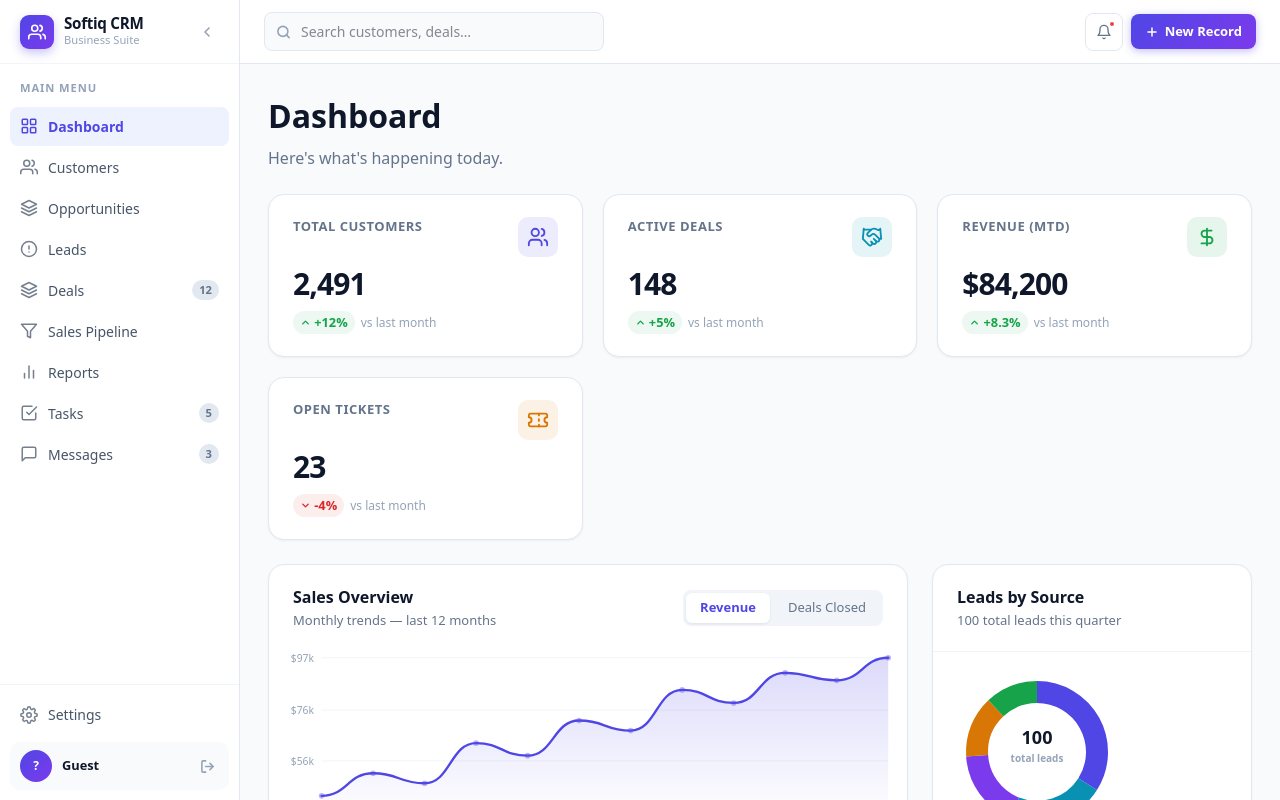
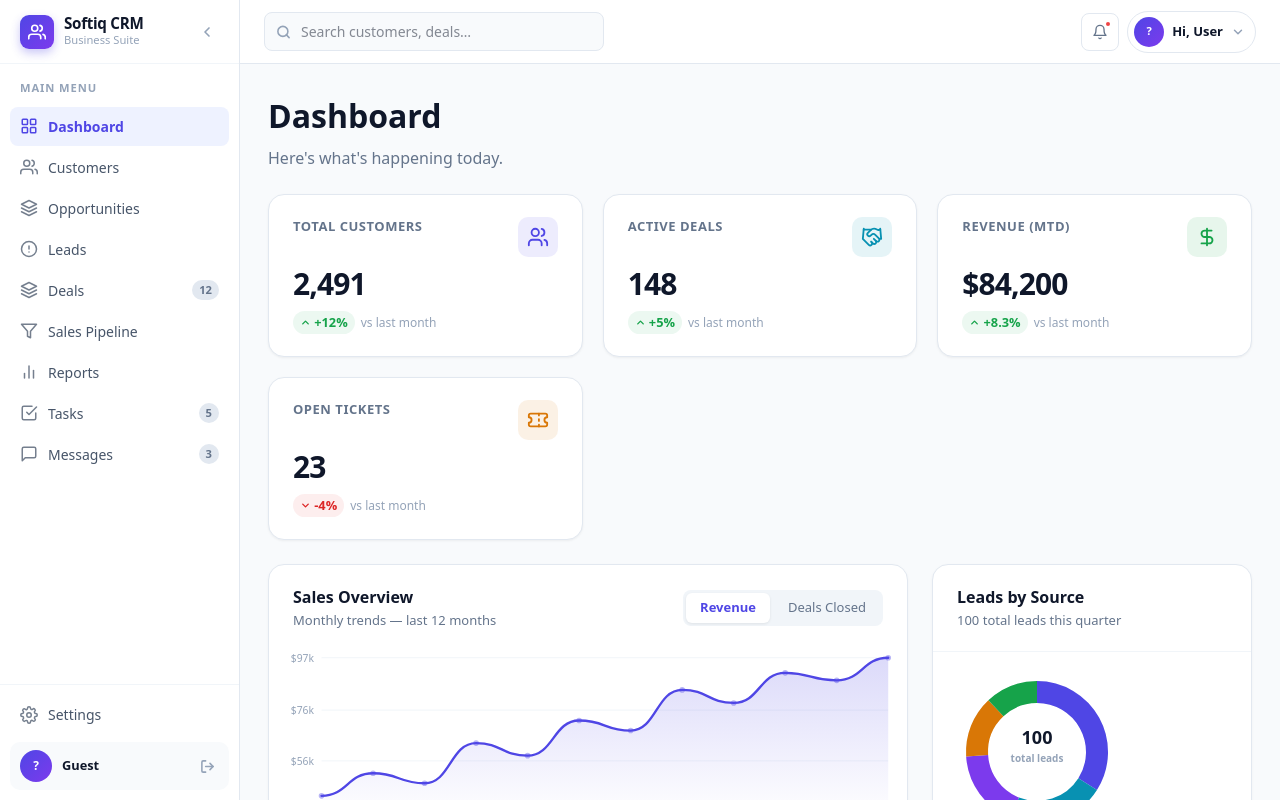
Before and after one commit to UnzaShaikh/Softiq-CRM-System, a Next.js app in the folder frontend/: page /dashboard in a window 1280 px wide. Shown: the top 800 px of the page. Built offline with nearby package versions, Linux system fonts and the light colour scheme.

Commit message:
feat: add Hi username avatar pill in topbar header

```diff
--- a/frontend/src/components/dashboard/DashboardLayout.tsx
+++ b/frontend/src/components/dashboard/DashboardLayout.tsx
@@ -505,30 +505,45 @@ export default function DashboardLayout({ children }: DashboardLayoutProps) {
               }} />
             </button>
 
-            {/* Add new */}
-            <button style={{
-              display: "flex", alignItems: "center", gap: 6,
-              padding: "8px 14px", borderRadius: 8,
-              background: "linear-gradient(135deg, #4f46e5 0%, #7c3aed 100%)",
-              color: "#fff", fontWeight: 600, fontSize: "0.8125rem",
-              border: "none", cursor: "pointer", fontFamily: "inherit",
-              boxShadow: "0 2px 8px rgba(79,70,229,0.35)",
-              transition: "opacity 0.15s, box-shadow 0.15s",
+            {/* Hi, User + Avatar */}
+            <div style={{
+              display: "flex", alignItems: "center", gap: "8px",
+              padding: "5px 10px 5px 6px",
+              borderRadius: "9999px",
+              border: "1.5px solid #e2e8f0",
+              background: "#fff",
+              cursor: "pointer",
+              transition: "border-color 0.15s, box-shadow 0.15s",
             }}
               onMouseEnter={(e) => {
-                (e.currentTarget as HTMLButtonElement).style.boxShadow = "0 4px 16px rgba(79,70,229,0.45)";
-                (e.currentTarget as HTMLButtonElement).style.opacity = "0.92";
+                (e.currentTarget as HTMLDivElement).style.borderColor = "#a5b4fc";
+                (e.currentTarget as HTMLDivElement).style.boxShadow = "0 0 0 3px rgba(79,70,229,0.08)";
               }}
               onMouseLeave={(e) => {
-                (e.currentTarget as HTMLButtonElement).style.boxShadow = "0 2px 8px rgba(79,70,229,0.35)";
-                (e.currentTarget as HTMLButtonElement).style.opacity = "1";
+                (e.currentTarget as HTMLDivElement).style.borderColor = "#e2e8f0";
+                (e.currentTarget as HTMLDivElement).style.boxShadow = "none";
               }}
+              onClick={handleLogout}
+              title="Click to sign out"
             >
-              <svg width="14" height="14" viewBox="0 0 24 24" fill="none" stroke="currentColor" strokeWidth="2.5" strokeLinecap="round" strokeLinejoin="round">
-                <line x1="12" y1="5" x2="12" y2="19" /><line x1="5" y1="12" x2="19" y2="12" />
+              {/* Avatar */}
+              <div style={{
+                width: 30, height: 30, borderRadius: "50%", flexShrink: 0,
+                background: `linear-gradient(135deg, ${c1} 0%, ${c2} 100%)`,
+                display: "flex", alignItems: "center", justifyContent: "center",
+                color: "#fff", fontWeight: 700, fontSize: "0.7rem", userSelect: "none",
+              }}>
+                {initials}
+              </div>
+              {/* Hi, Name */}
+              <span style={{ fontSize: "0.8125rem", fontWeight: 600, color: "#0f172a", whiteSpace: "nowrap" }}>
+                Hi, {user?.firstName ?? "User"}
+              </span>
+              {/* Dropdown arrow */}
+              <svg width="14" height="14" viewBox="0 0 24 24" fill="none" stroke="#94a3b8" strokeWidth="2.5" strokeLinecap="round" strokeLinejoin="round">
+                <polyline points="6 9 12 15 18 9" />
               </svg>
-              New Record
-            </button>
+            </div>
           </div>
         </header>
 
```
